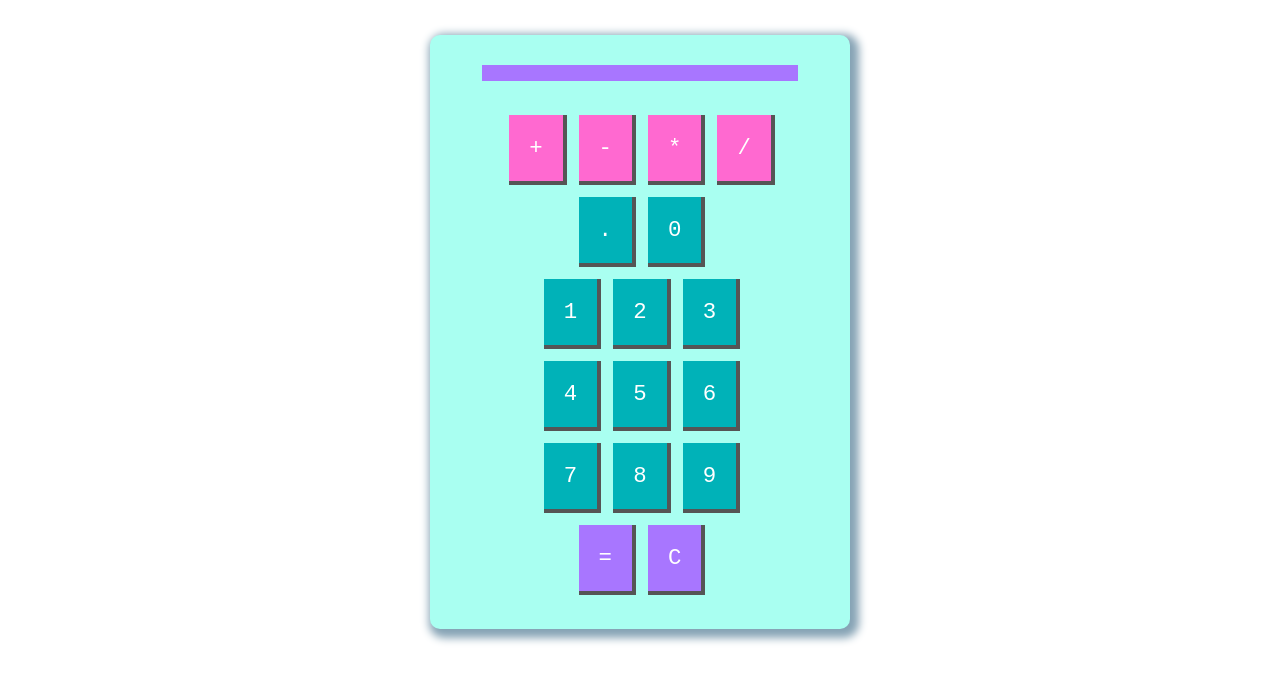
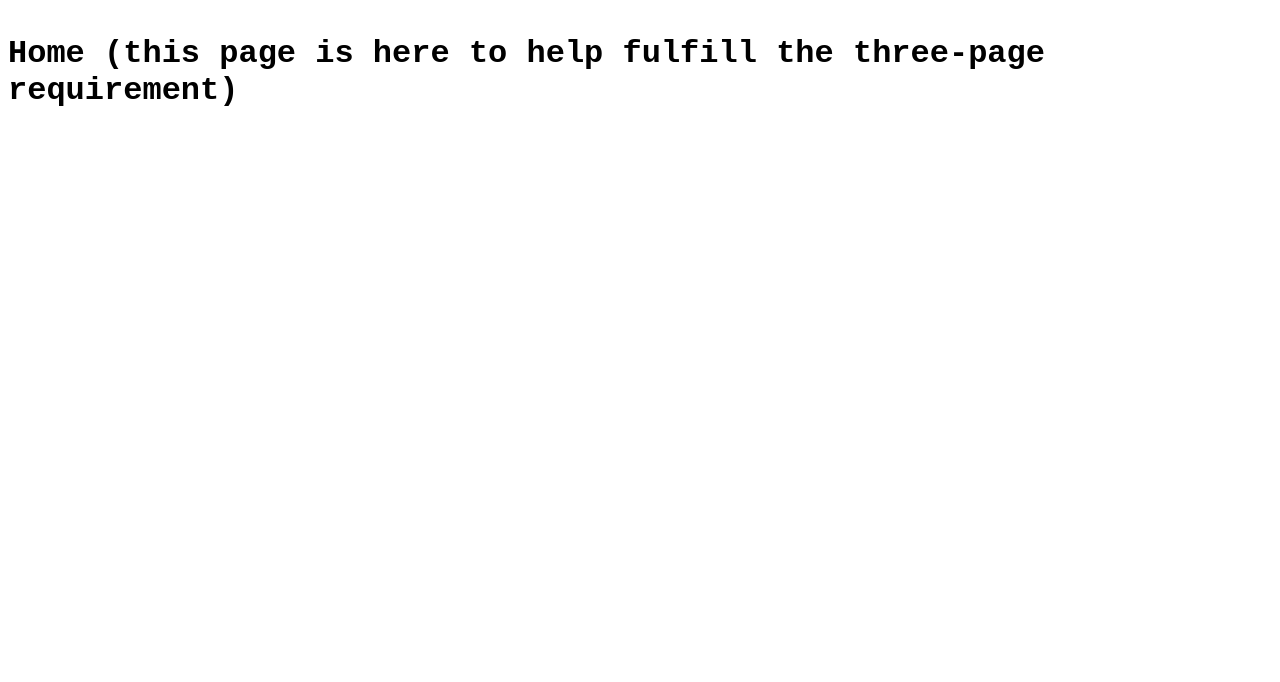
Before and after one commit to MadelynGH/calculator, a Next.js app: page / in a window 1280 px wide. Shown: the top 682 px of the page. Built offline with nearby package versions, Linux system fonts and the light colour scheme; a web font is replaced by a local one.

Commit message:
Started making header

```diff
--- a/src/app/page.js
+++ b/src/app/page.js
@@ -1,7 +1,5 @@
-import Calculator from "./_components/Calculator.js";
-
 export default function Page() {
-  return (
-    <Calculator />
-  );
+    return (
+        <h1>Home (this page is here to help fulfill the three-page requirement)</h1>
+    );
 }
```
Also changed, not shown: src/app/_components/Header.js (added, +11 -0 lines), src/app/calculator/page.js (added, +7 -0 lines).
